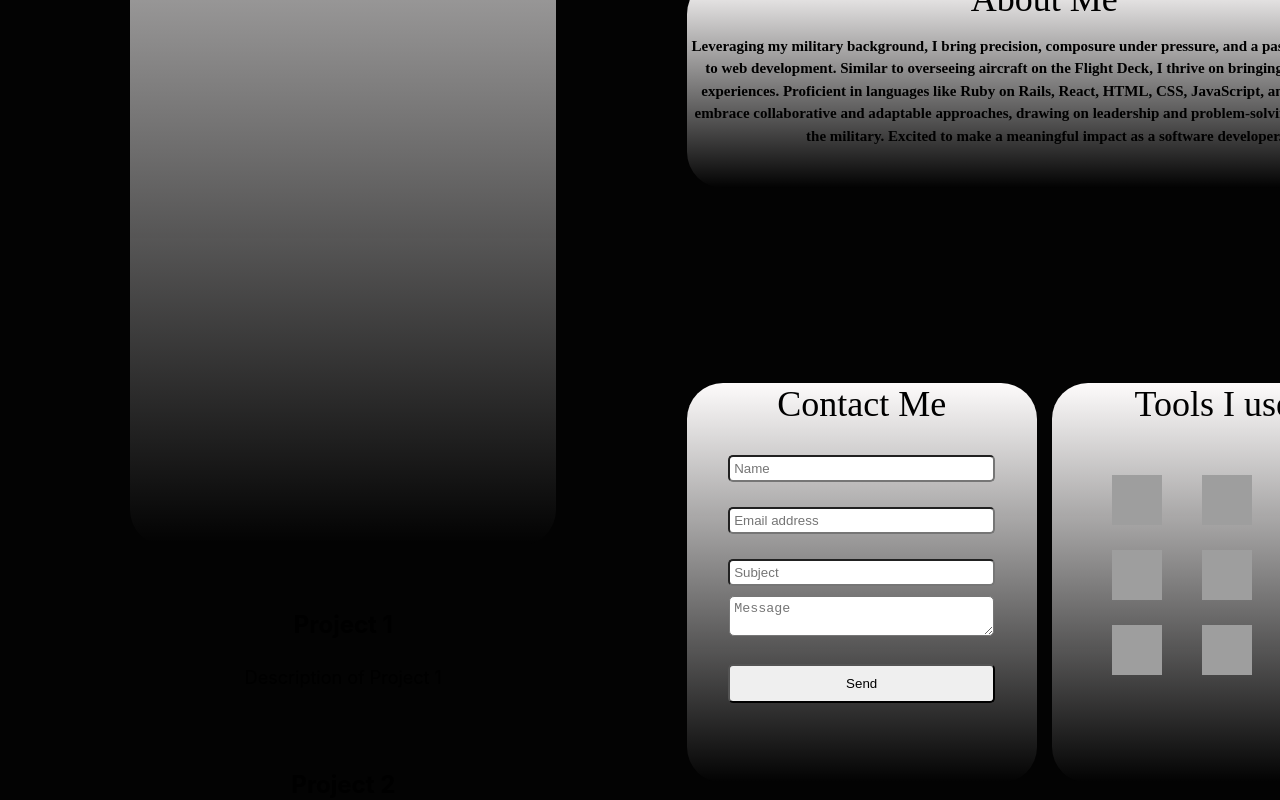
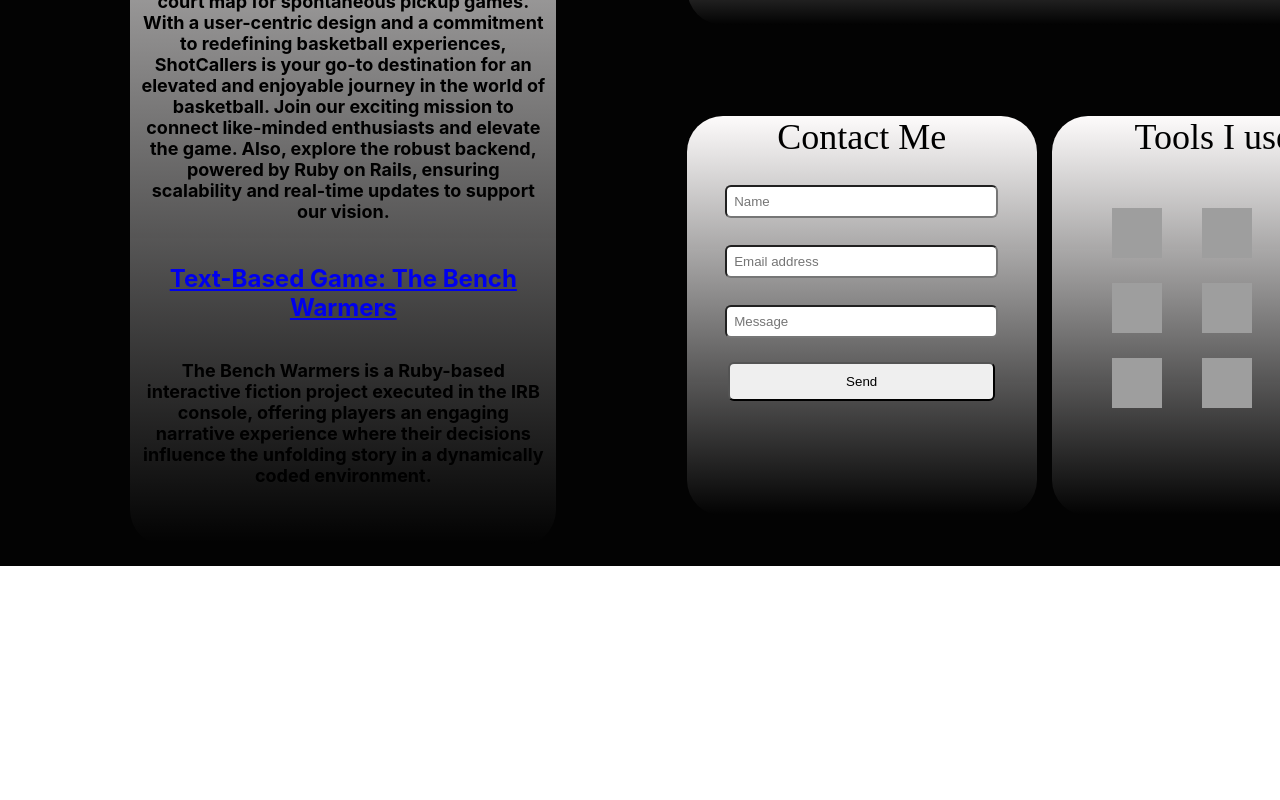
Before and after one commit to MichaelReyes1/Portfolio, a React (Create React App) app: page / in a window 1280 px wide. Shown: the part 394-1194 px from the top of the page. After the commit the page ends 960 px from the top, so only its background shows below. Built offline with nearby package versions, Linux system fonts and the light colour scheme; grey boxes are pictures that could not be loaded.

Commit message:
added projects, fixed email functionality, and added more styles

```diff
--- a/src/App.css
+++ b/src/App.css
@@ -52,13 +52,18 @@
   padding: 10px;
   margin: 20px;
   text-align: center;
+  font-size: 36px;
+  background: linear-gradient(180deg, #fdfbfb 0%, rgba(0, 0, 0, 0.00) 100%);
+}
+
+.projects-mike h2 {
   font-family: Libre Baskerville;
-  font-size: 36px;
   font-style: normal;
   font-weight: 400;
   line-height: normal;
-  background: linear-gradient(180deg, #fdfbfb 0%, rgba(0, 0, 0, 0.00) 100%);
+
 }
+
 
 .project-section {
   display: flex;
@@ -67,14 +72,16 @@
   margin: 20px 0;
 }
 
+
 .project-section h3 {
 font-size: 24px;
-margin-bottom: 10px;
+margin-bottom: 20px;
 }
 
 .project-section p {
 font-size: 18px;
 color: #000000;
+font-weight: bold;
 }
 
 
@@ -122,9 +129,9 @@ color: #000000;
 
 .input {
   width: 85%;
-  margin-bottom: 10px;
-  padding: 4px;
-  border-radius: 5px;
+  margin-bottom: 15px;
+  padding: 7px;
+  border-radius: 6px;
 
 }
 
--- a/src/App.js
+++ b/src/App.js
@@ -1,5 +1,4 @@
 import React from 'react'
-import { FaGithubAlt } from 'react-icons/fa';
 import AboutMe from './components/AboutMe'
 import ContactMe from './components/ContactMe'
 import Projects from './components/Projects'
@@ -17,7 +16,7 @@ const App = () => {
       <div className='flex-position'>
         <Projects/>
         <div className='flex-col'>
-          <h1 className='header-style'>Michael Reyes <FaGithubAlt /></h1>
+          <h1 className='header-style'>Michael Reyes </h1>
           <AboutMe/>
           <div className='flex-container'>
           <ContactMe/>
--- a/src/components/ContactMe.js
+++ b/src/components/ContactMe.js
@@ -1,6 +1,8 @@
-// import React from "react";
+
+
+// import React, { useState } from "react";
 // import { motion, useMotionValue, useSpring, useTransform } from "framer-motion";
-// import { MDBInput, MDBBtn, MDBTextArea } from "mdb-react-ui-kit";
+
 
 // const TiltCard = ({ children }) => {
 //   const x = useMotionValue(0);
@@ -50,7 +52,7 @@
 //         rotateX,
 //         transformStyle: "preserve-3d",
 //         position: "relative",
-//         zIndex:1
+//         zIndex: 1,
 //       }}
 //       className="relative h-96 w-72 rounded-xl bg-gradient-to-br from-indigo-300 to-violet-300"
 //     >
@@ -72,11 +74,6 @@
 //     setFormData((prevData) => ({ ...prevData, [name]: value }));
 //   };
 
-//   const handleSubmit = (e) => {
-//     e.preventDefault();
-//     // You can perform further actions here, such as sending the form data to an API
-//     console.log("Form submitted:", formData);
-//   };
 
 //   return (
 //     <TiltCard>
@@ -89,15 +86,36 @@
 //             style={{ width: "100%", maxWidth: "300px" }}
 //             onSubmit={handleSubmit}
 //           >
-//             <MDBInput className="input" placeholder="name" v-model="name" />
-//             <MDBInput className="input"
+//             <MDBInput
+//               className="input"
+//               placeholder="Name"
+//               name="name"
+//               value={formData.name}
+//               onChange={handleChange}
+//             />
+//             <MDBInput
+//               className="input"
 //               type="email"
 //               placeholder="Email address"
-//               v-model="email"
+//               name="email"
+//               value={formData.email}
+//               onChange={handleChange}
 //             />
-//             <MDBInput className="input" placeholder="Subject" v-model="subject"  />
-//             <MDBTextArea className="input"  placeholder="Message" />
-//             <MDBBtn className="input button">
+//             <MDBInput
+//               className="input"
+//               placeholder="Subject"
+//               name="subject"
+//               value={formData.subject}
+//               onChange={handleChange}
+//             />
+//             <MDBTextArea
+//               className="input"
+//               placeholder="Message"
+//               name="message"
+//               value={formData.message}
+//               onChange={handleChange}
+//             />
+//             <MDBBtn type="submit" className="input button">
 //               Send
 //             </MDBBtn>
 //           </form>
@@ -109,10 +127,8 @@
 
 // export default ContactMe;
 
-
 import React, { useState } from "react";
 import { motion, useMotionValue, useSpring, useTransform } from "framer-motion";
-import { MDBInput, MDBBtn, MDBTextArea } from "mdb-react-ui-kit";
 
 const TiltCard = ({ children }) => {
   const x = useMotionValue(0);
@@ -175,8 +191,10 @@ const ContactMe = () => {
   const [formData, setFormData] = useState({
     name: "",
     email: "",
-    subject: "",
     message: "",
+    subscribe: "yes",
+    gender: "male",
+    workExperience: "one-year",
   });
 
   const handleChange = (e) => {
@@ -196,19 +214,20 @@ const ContactMe = () => {
         <div className="contact-me-container">
           Contact Me
           <form
-            id="form"
+          action="https://getform.io/f/d9e94126-8ba5-4f43-8b00-8d18270510e8"
+          method="POST"
             className="text-center"
             style={{ width: "100%", maxWidth: "300px" }}
-            onSubmit={handleSubmit}
           >
-            <MDBInput
+            <input
               className="input"
+              type="text"
               placeholder="Name"
               name="name"
               value={formData.name}
               onChange={handleChange}
             />
-            <MDBInput
+            <input
               className="input"
               type="email"
               placeholder="Email address"
@@ -216,23 +235,24 @@ const ContactMe = () => {
               value={formData.email}
               onChange={handleChange}
             />
-            <MDBInput
+            <input
               className="input"
-              placeholder="Subject"
-              name="subject"
-              value={formData.subject}
-              onChange={handleChange}
-            />
-            <MDBTextArea
-              className="input"
+              type="text"
               placeholder="Message"
               name="message"
               value={formData.message}
               onChange={handleChange}
             />
-            <MDBBtn type="submit" className="input button">
+            {/* Add hidden Honeypot input to prevent spams */}
+            <input
+              type="hidden"
+              name="_gotcha"
+              style={{ display: "none !important" }}
+            />
+            {/* Select field handle */}
+            <button className="input button">
               Send
-            </MDBBtn>
+            </button>
           </form>
         </div>
       </div>
--- a/src/components/Projects.js
+++ b/src/components/Projects.js
@@ -55,22 +55,34 @@ const TiltCard = ({ children }) => {
 const Projects = () => {
   return (
     <TiltCard>
-      <div className="absolute inset-0 flex flex-col justify-center items-center">
-      <div className='projects-mike'> Projects
-     </div>
+      <div className="flex flex-col justify-center items-center">
+      <div className='projects-mike'>
+      <h2>Projects</h2>
      <div className="project-section flex flex-col items-center">
-            <h3>Project 1</h3>
-            <p>Description of Project 1</p>
+          <div className="project-section flex flex-col items-center">
+             {/* Combined Frontend and Backend project with GitHub link */}
+             <h3><a href="https://github.com/Shot-Callers" target="_blank" rel="noopener noreferrer">Shot Caller App - Frontend & Backend</a></h3>
+            <p>ShotCallers is a revolutionary basketball application crafted by Team Shot Callers, offering real-time connections and a dynamic court map for spontaneous pickup games. With a user-centric design and a commitment to redefining basketball experiences, ShotCallers is your go-to destination for an elevated and enjoyable journey in the world of basketball. Join our exciting mission to connect like-minded enthusiasts and elevate the game. Also, explore the robust backend, powered by Ruby on Rails, ensuring scalability and real-time updates to support our vision.</p>
+      {/* Project 1 with GitHub link */}
+      <h3><a href="https://github.com/MichaelReyes1/text-based-game-the-bench-warmers" target="_blank" rel="noopener noreferrer">Text-Based Game: The Bench Warmers</a></h3>
+            <p> The Bench Warmers is a Ruby-based interactive fiction project executed in the IRB console, offering players an engaging narrative experience where their decisions influence the unfolding story in a dynamically coded environment.</p>
           </div>
-          <div className="project-section flex flex-col items-center">
-            <h3>Project 2</h3>
-            <p>Description of Project 2</p>
           </div>
     </div>
+     </div>
     </TiltCard>
   )
 }
 
 export default Projects
 
-// absolute inset-4 grid place-content-center rounded-xl bg-white shadow-lg
+
+
+          //   {/* Frontend project with GitHub link */}
+          //   <h3><a href="https://github.com/Shot-Callers/shotcaller-app-frontend" target="_blank" rel="noopener noreferrer">Shot Caller App - Frontend</a></h3>
+          //   <p>Frontend project description goes here.</p>
+          // </div>
+          // <div className="project-section flex flex-col items-center">
+          //   {/* Backend project with GitHub link */}
+          //   <h3><a href="https://github.com/Shot-Callers/shotcaller-app-backend" target="_blank" rel="noopener noreferrer">Shot Caller App - Backend</a></h3>
+          //   <p>Backend project description goes here.</p>
```
